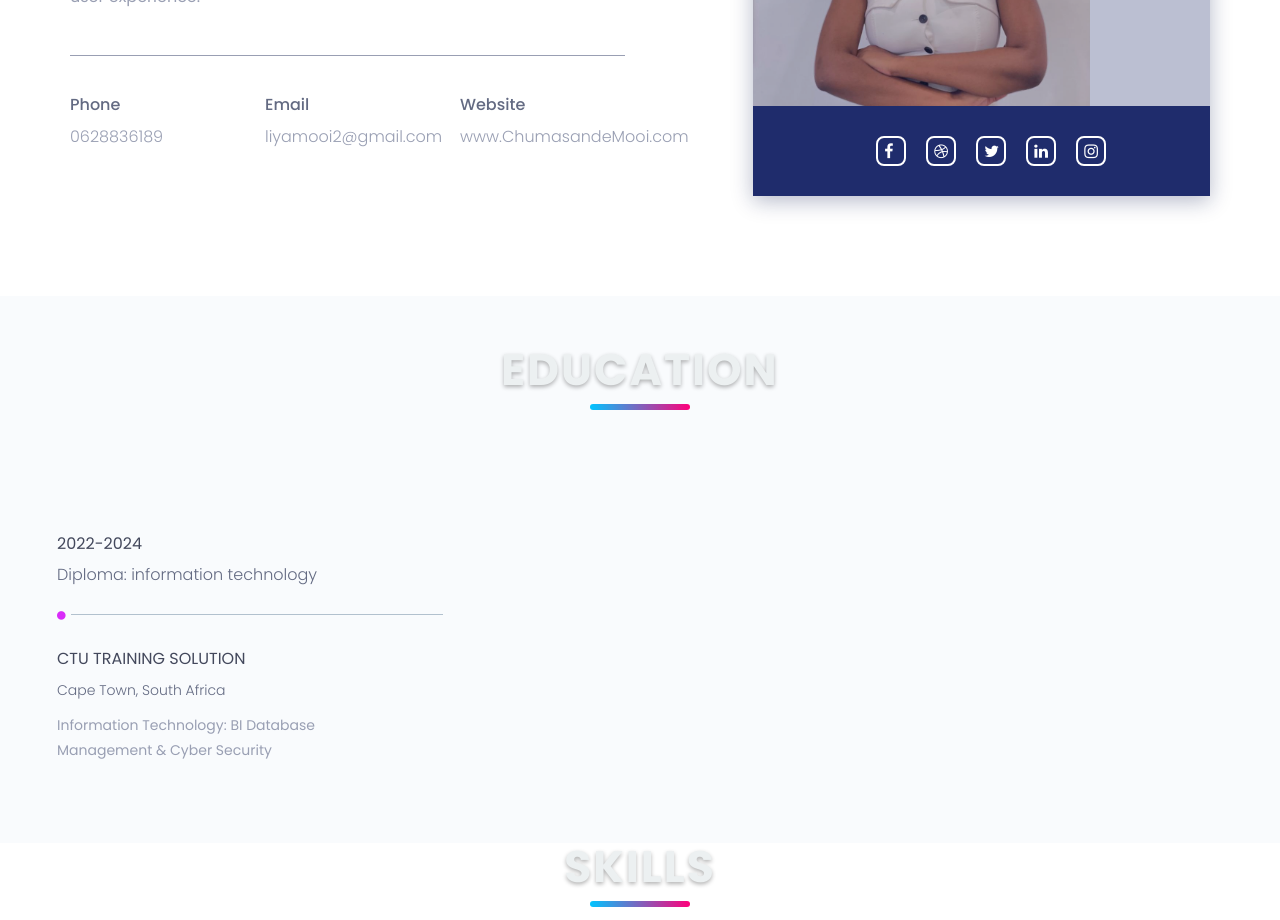
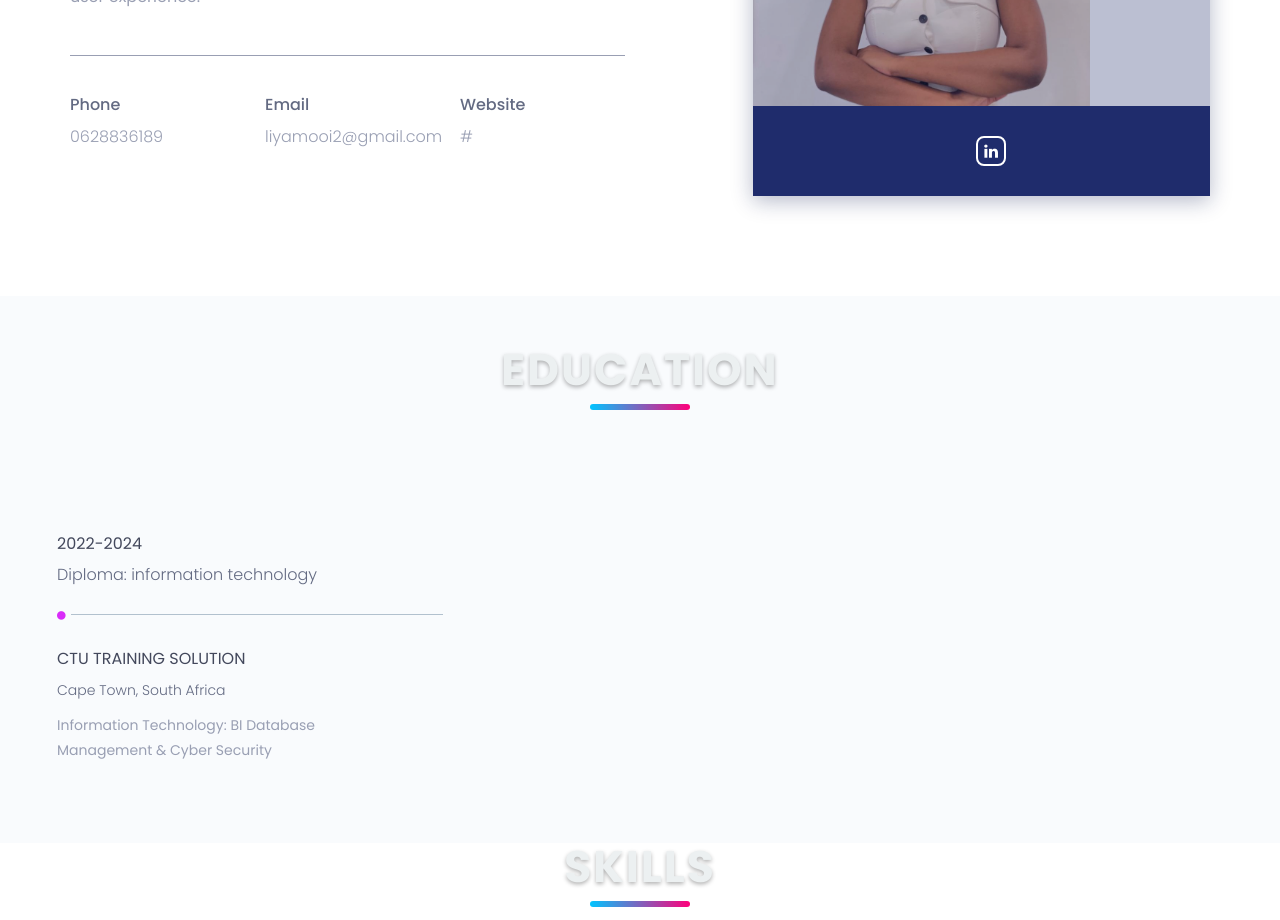
Before and after one commit to Chumasande-Dev/Personal-portfolio-, a plain HTML site: page index.html in a window 1280 px wide. Shown: the part 1420-2340 px from the top of the page. Drawn offline with nearby package versions, Linux system fonts and the light colour scheme.

Commit message:
Updated Links

```diff
--- a/index.html
+++ b/index.html
@@ -144,7 +144,7 @@
                                 <div class="col-sm-4">
                                     <div class="single-about-add-info">
                                         <h3>website</h3>
-                                        <p>www.ChumasandeMooi.com</p>
+                                        <p>#</p>
                                     </div>
                                 </div>
                             </div>
@@ -155,11 +155,11 @@
                             <img src="assets/images/about/Profile_img.jpeg" alt="profile_image">
                             <div class="about-list-icon">
                                 <ul>
-                                    <li><a href="#"><i class="fa fa-facebook" aria-hidden="true"></i></a></li>
+                                    <!-- <li><a href="#"><i class="fa fa-facebook" aria-hidden="true"></i></a></li>
                                     <li><a href="#"><i class="fa fa-dribbble" aria-hidden="true"></i></a></li>
-                                    <li><a href="#"><i class="fa fa-twitter" aria-hidden="true"></i></a></li>
+                                    <li><a href="#"><i class="fa fa-twitter" aria-hidden="true"></i></a></li> -->
                                     <li><a href="https://www.linkedin.com/in/chumasande-mooi-92240a210/?originalSubdomain=za"><i class="fa fa-linkedin" aria-hidden="true"></i></a></li>
-                                    <li><a href="#"><i class="fa fa-instagram" aria-hidden="true"></i></a></li>
+                                    <!-- <li><a href="#"><i class="fa fa-instagram" aria-hidden="true"></i></a></li> -->
                                 </ul><!-- / ul -->
                             </div><!-- /.about-list-icon -->
                         </div>
```
